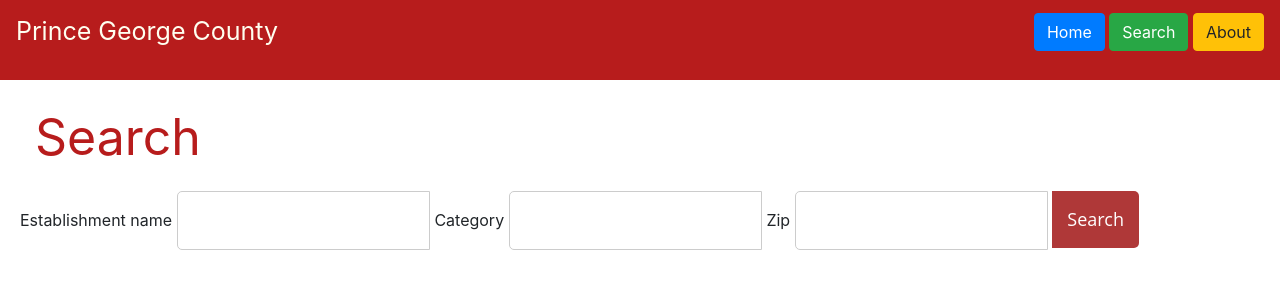
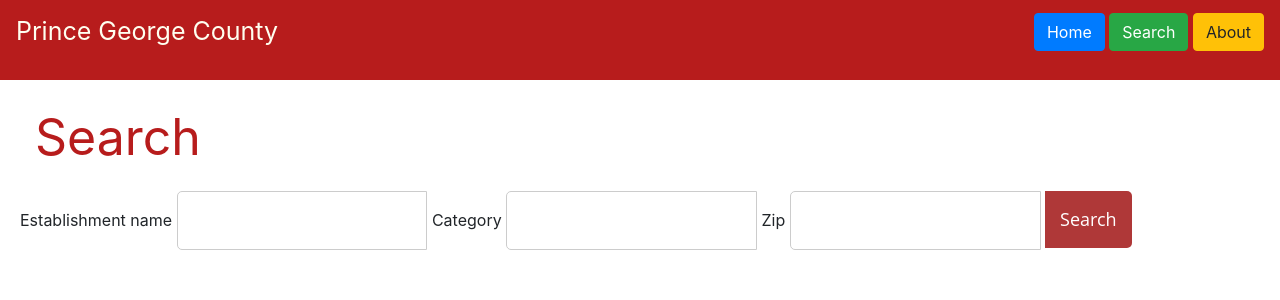
Before and after one commit to mjiang0225/Food-Inspection, a website: page FoodInspection/search.html in a window 1280 px wide. Shown: the top 300 px of the page. Drawn offline with nearby package versions, Linux system fonts and the light colour scheme.

Commit message:
Update search.html

```diff
--- a/FoodInspection/search.html
+++ b/FoodInspection/search.html
@@ -12,8 +12,8 @@
         overflow-x: hidden;
       }
       .main .header .container{
-        width: 100%;
-        max-width: 100%;
+        width: auto;
+        max-width: auto;
         margin: 20px;
       }
       input[type=text] {
```
